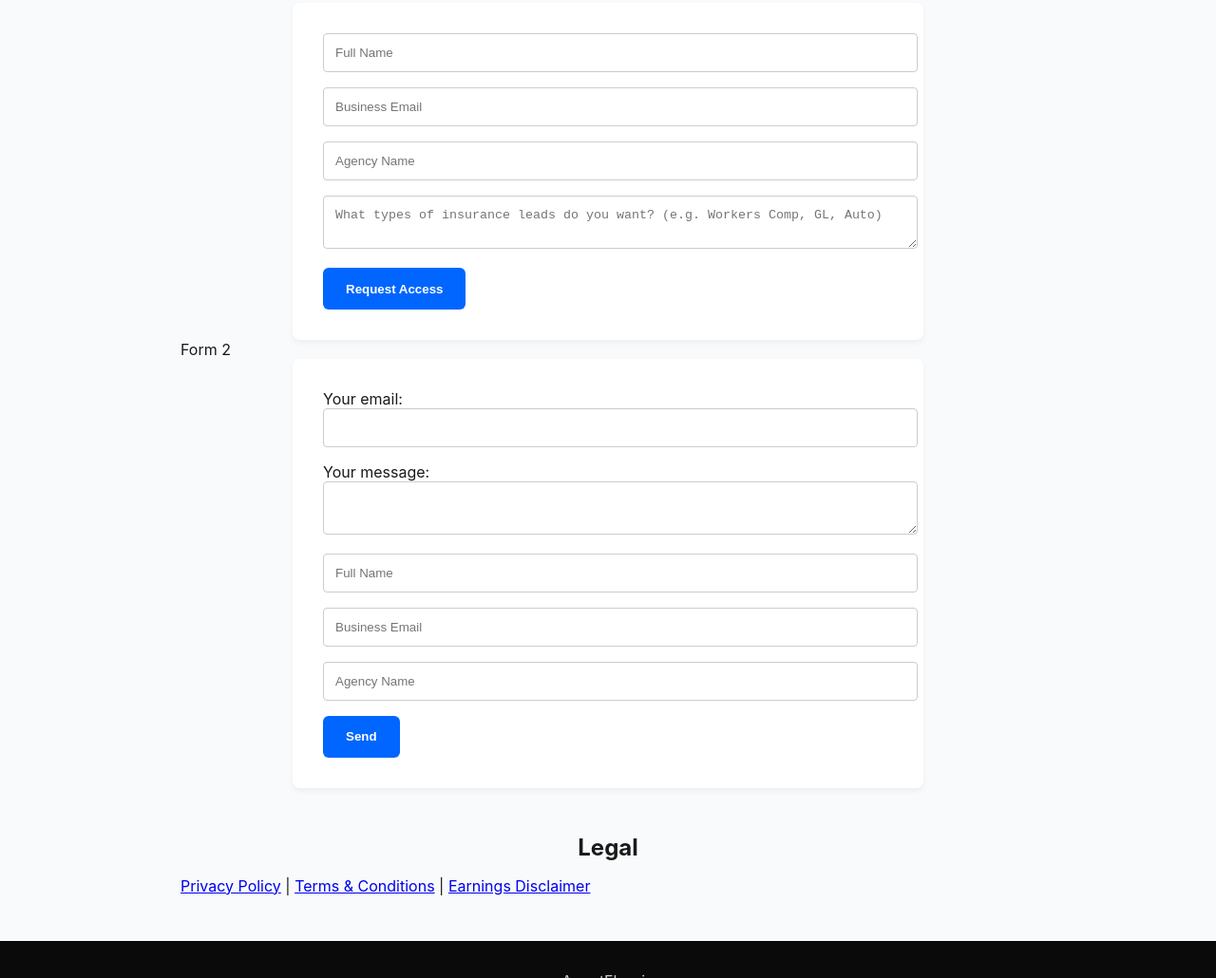
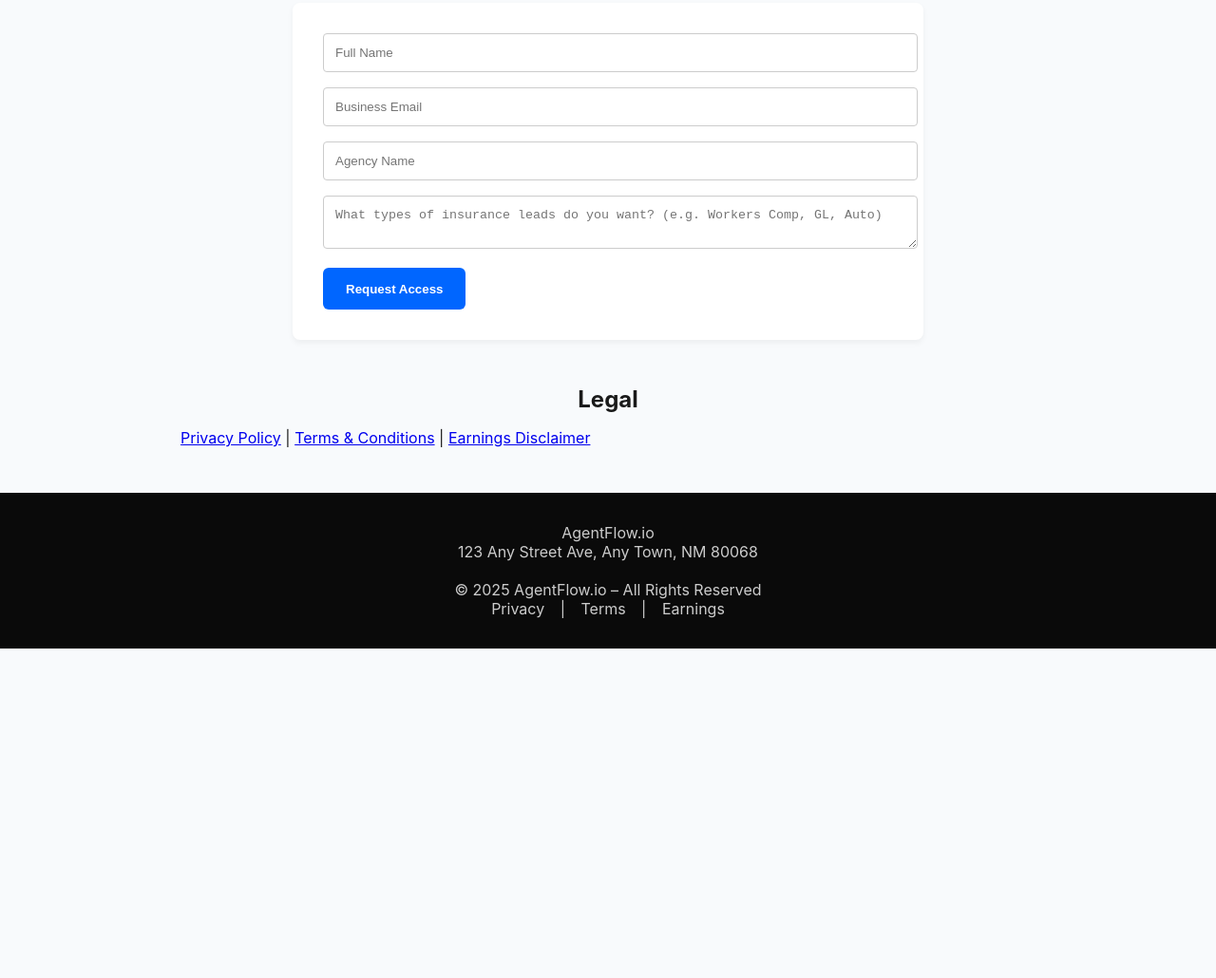
Before and after one commit to theshoppinggenies-png/agentflow, a website: page index.html in a window 1280 px wide. Shown: the part 788-1818 px from the top of the page at 95% size. After the commit the page ends 1471 px from the top, so only its background shows below. Drawn offline with Linux system fonts and the light colour scheme.

Commit message:
Update index.html

```diff
--- a/index.html
+++ b/index.html
@@ -195,25 +195,6 @@
     <button type="submit">Request Access</button>
   </form>
 
-  Form 2
-  <form
-  action="https://formspree.io/f/manpkynv"
-  method="POST"
->
-  <label>
-    Your email:
-    <input type="email" name="email">
-  </label>
-  <label>
-    Your message:
-    <textarea name="message"></textarea>
-  </label>
-    <input type="text" placeholder="Full Name" required />
-    <input type="email" placeholder="Business Email" required />
-    <input type="text" placeholder="Agency Name" required />
-  <!-- your other form fields go here -->
-  <button type="submit">Send</button>
-</form>
 
 </section>
 
```
